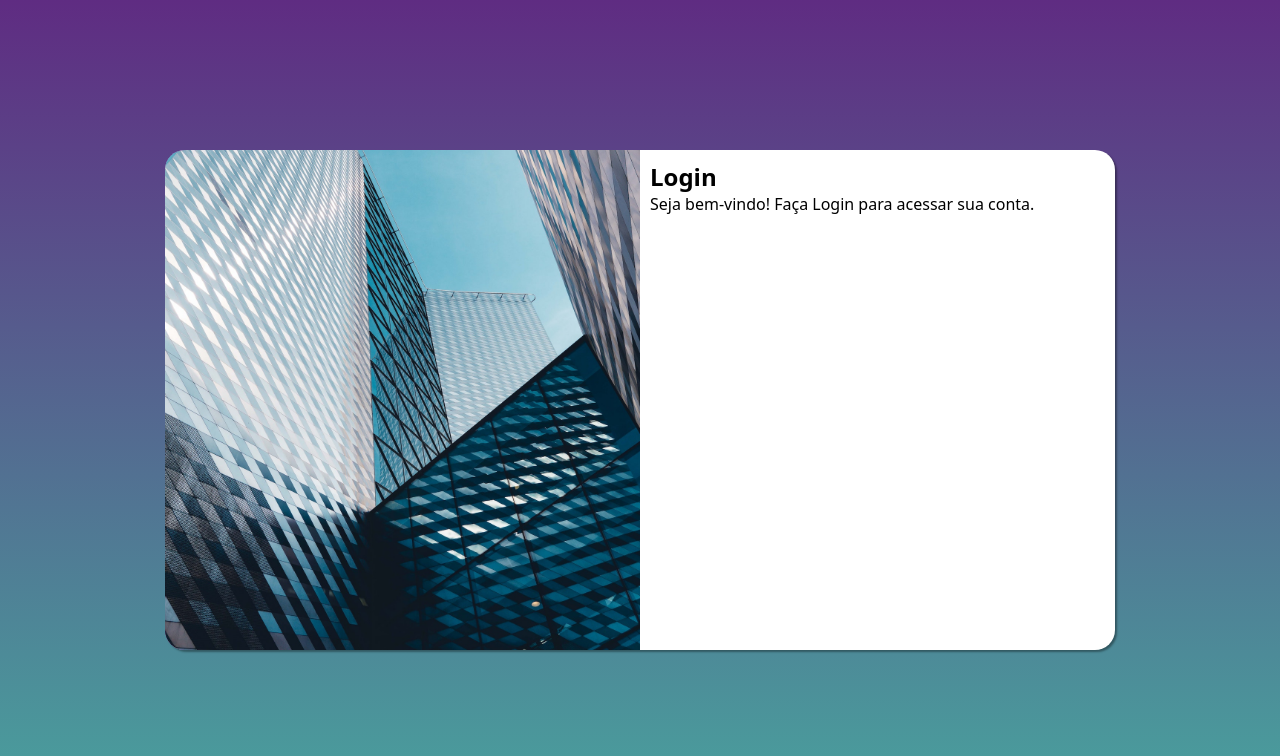
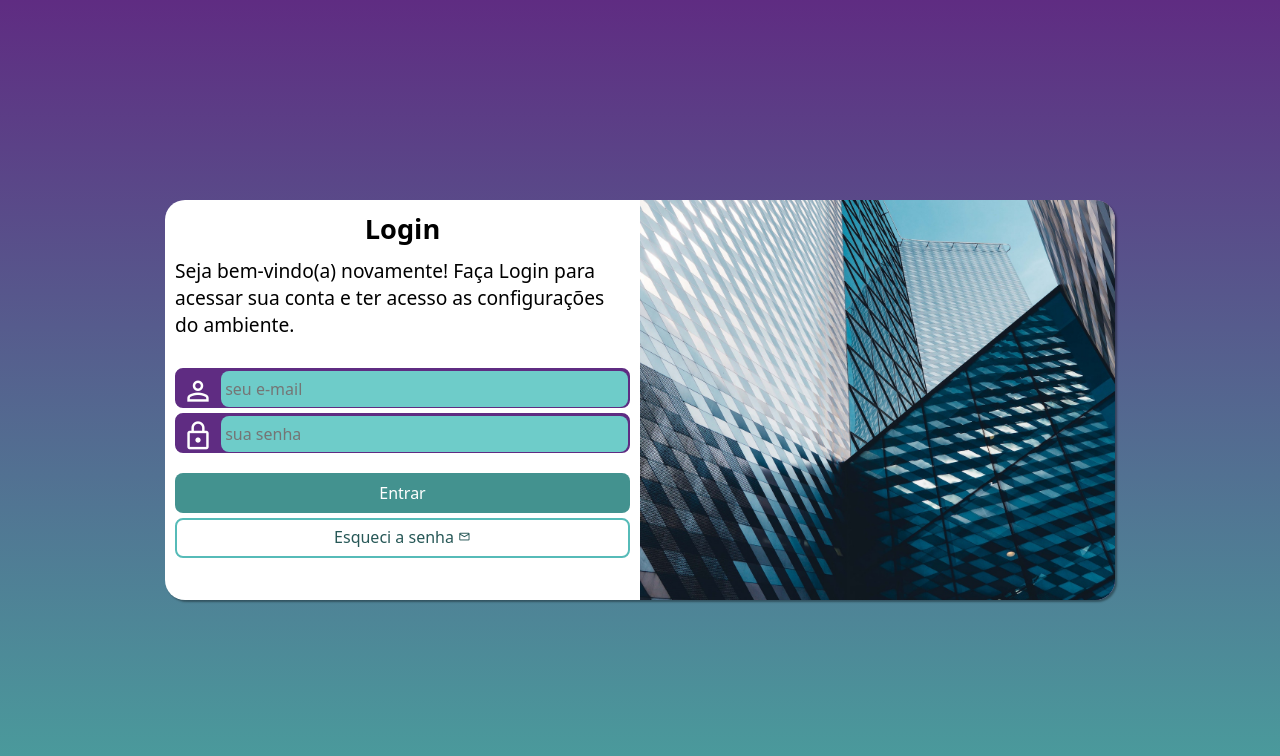
Before and after one commit to maia-leticia/projeto-tela-login, a plain HTML site: page index.html in a window 1280 px wide. Drawn offline with nearby package versions, Linux system fonts and the light colour scheme.

Commit message:
pagina de login finalizada

```diff
--- a/estilos/media-query.css
+++ b/estilos/media-query.css
@@ -8,6 +8,7 @@
 
     #login{
         width: 80vw;
+        height: 360px;
     }
 
     #foto{
@@ -21,6 +22,20 @@
         width: 65%;
         height: 100%;
     }
+
+
+    #formulario p{
+        font-size: 1em;
+        margin: 10px 0px;
+    }
+
+    form{
+        margin-top: 30px;
+    }
+
+    form input[type=submit]{
+        margin-top: 15px;
+    }
 }
 
 @media screen and (min-width: 992px){
@@ -31,17 +46,35 @@
 
     #login{
         width: 950px;
+        height: 400px;
     }
 
     #foto{
-        float: left;
+        float: right;
         height: 100%;
         width: 50%;
     }
 
     #formulario{
-        float: right;
+        float: left;
         width: 50%;
         height: 100%;
     }
+
+    #formulario h1{
+        font-size: 1.7em;
+    }
+
+    #formulario p{
+        font-size: 1.2em;
+    }
+
+    form{
+        margin-top: 30px;
+    }
+
+    form input[type=submit]{
+        margin-top: 20px;
+    }
+
 }
--- a/estilos/style.css
+++ b/estilos/style.css
@@ -53,3 +53,88 @@ main{
     display: block;
     padding: 10px;
 }
+
+#formulario h1{
+    text-align: center;
+    margin-bottom: 10px;
+}
+
+#formulario p{
+    font-size: 0.8em;
+}
+
+form > .campo{
+    background-color: #5f2c82;
+    border: 2px solid #5f2c82;
+    border-radius: 8px;
+    margin:
+    5px 0px;
+    height: 40px;
+}
+
+.campo span{
+    color: white;
+    color: white;
+    font-size: 2em;
+    width: 40px;
+    padding: 5px;
+}
+
+.campo input{
+    font-size: 1em;
+    background-color: #6eccc9;
+    height: 100%;
+    width: calc(100% - 44.5px);
+    transform: translateY(-12px);
+    padding: 4px;
+    border-radius: 8px;
+    border: none;
+}
+
+input:focus-within{
+    background-color: white;
+    border: none;
+}
+
+form label{
+    display: none;
+}
+
+form > input[type=submit]{
+    font-size: 1em;
+    display: block;
+    height: 40px;
+    width: 100%;
+    background-color: #43928f;
+    border-radius: 8px;
+    border: none;
+    color: white;
+    cursor: pointer;
+    margin: 5px 0px;
+}
+
+form > input[type=submit]:hover{
+    background-color: #2f6866;
+}
+
+form > .botao{
+    display: block;
+    font-size: 1em;
+    text-decoration: none;
+    border: 2px solid #56bbb8;
+    height: 40px;
+    width: 100%;
+    border-radius: 8px;
+    color: #275857;
+    text-align: center;
+    padding-top: 6px;
+    cursor: pointer;
+}
+
+form > .botao:hover{
+    background: #56bbb8;
+}
+
+form > .botao > span{
+    font-size: 0.8em;
+}
--- a/index.html
+++ b/index.html
@@ -3,6 +3,7 @@
 <head>
     <meta charset="UTF-8">
     <meta name="viewport" content="width=device-width, initial-scale=1.0">
+    <link rel="stylesheet" href="https://fonts.googleapis.com/css2?family=Material+Symbols+Outlined:opsz,wght,FILL,GRAD@24,400,0,0" />
     <link rel="stylesheet" href="estilos/style.css">
     <link rel="stylesheet" href="estilos/media-query.css">
     <title>Login</title>
@@ -14,9 +15,20 @@
             </div>
             <div id="formulario">
                 <h1>Login</h1>
-                <p>Seja bem-vindo! Faça Login para acessar sua conta.</p>
-                <form action="cadastro.php" method="post">
-
+                <p>Seja bem-vindo(a) novamente! Faça Login para acessar sua conta e ter acesso as configurações do ambiente.</p>
+                <form action="cadastro.php" method="post" autocomplete="on">
+                    <div class="campo">
+                        <span class="material-symbols-outlined">person</span>
+                        <input type="email" name="login" id="ilogin" placeholder="seu e-mail" autocomplete="email" required maxlength="30">
+                        <label for="ilogin">Login: </label>
+                    </div>
+                    <div class="campo">
+                        <span class="material-symbols-outlined">lock</span>
+                        <input type="password" name="senha" id="isenha" placeholder="sua senha" autocomplete="current-password" required minlength="8" maxlength="30">
+                        <label for="isenha">Senha: </label>
+                    </div>
+                    <input type="submit" value="Entrar">
+                    <a href="#" class="botao">Esqueci a senha <span class="material-symbols-outlined" >mail</span> </a>
                 </form>
             </div>
         </section>
```
